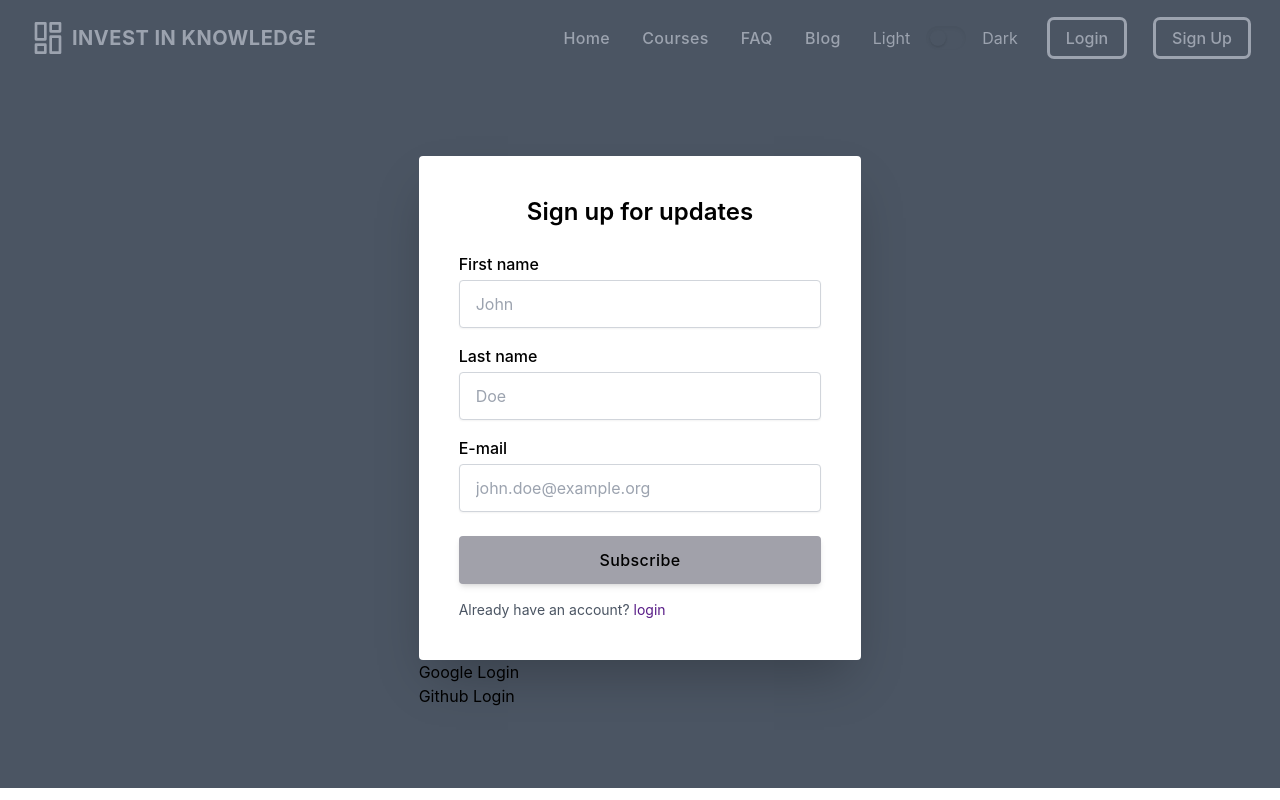
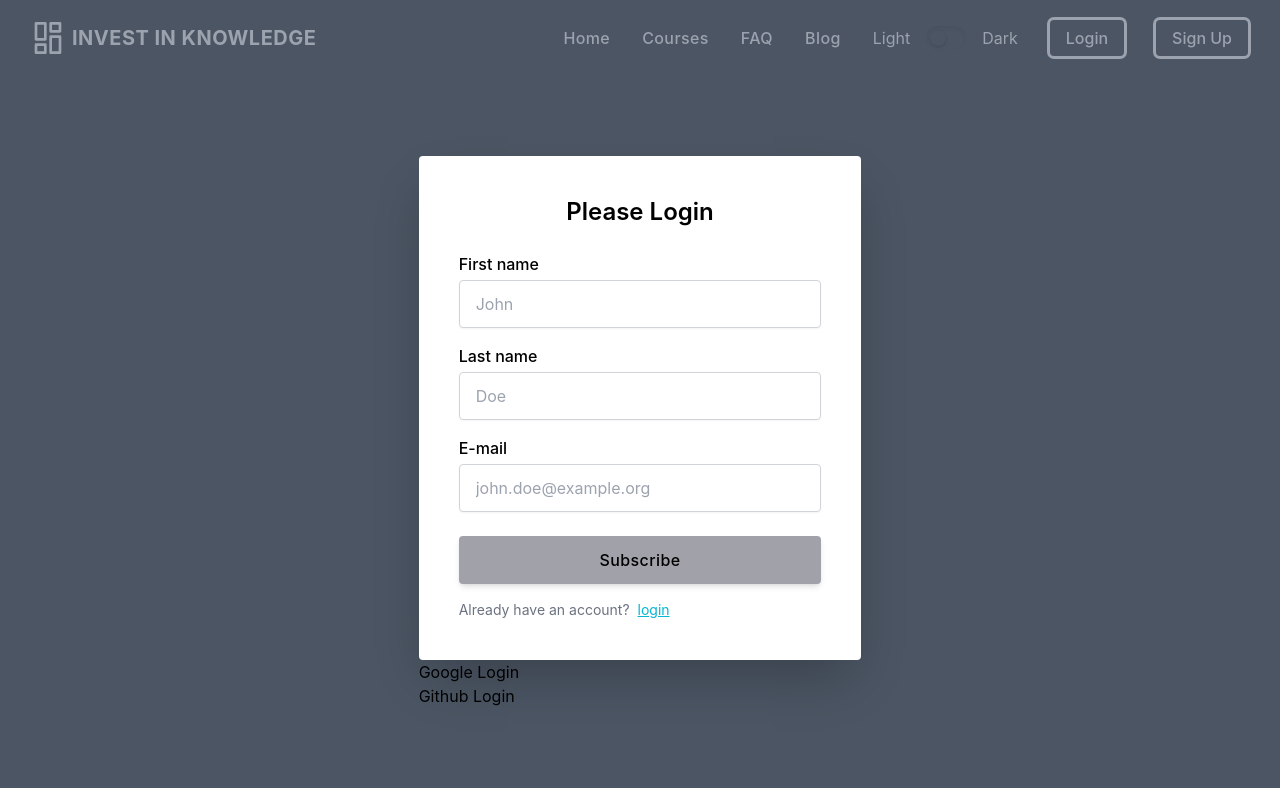
Before and after one commit to yusuf-khan-swd/invest-in-knowledge-client, a React (Create React App) app: page /login in a window 1280 px wide. Shown: the top 800 px of the page. Built offline with nearby package versions, Linux system fonts and the light colour scheme; no server answers.

Commit message:
modified style to login link

```diff
--- a/src/Pages/Login/Login/Login.js
+++ b/src/Pages/Login/Login/Login.js
@@ -99,7 +99,7 @@ const Login = () => {
             <div className="w-full max-w-xl xl:px-8 xl:w-5/12 mx-auto">
               <div className="bg-white rounded shadow-2xl p-7 sm:p-10">
                 <h3 className="mb-4 text-xl font-semibold sm:text-center sm:mb-6 sm:text-2xl">
-                  Sign up for updates
+                  Please Login
                 </h3>
                 <form>
                   <div className="mb-1 sm:mb-2">
@@ -158,8 +158,8 @@ const Login = () => {
                       Subscribe
                     </button>
                   </div>
-                  <p className="text-xs text-gray-600 sm:text-sm">
-                    Already have an account? <Link to='/login' className="text-purple-900">login</Link>
+                  <p className="text-xs text-gray-500 sm:text-sm">
+                    Already have an account? <Link to='/login' className="text-cyan-500 underline pl-1 pr-2">login</Link>
                   </p>
                 </form>
               </div>
```
